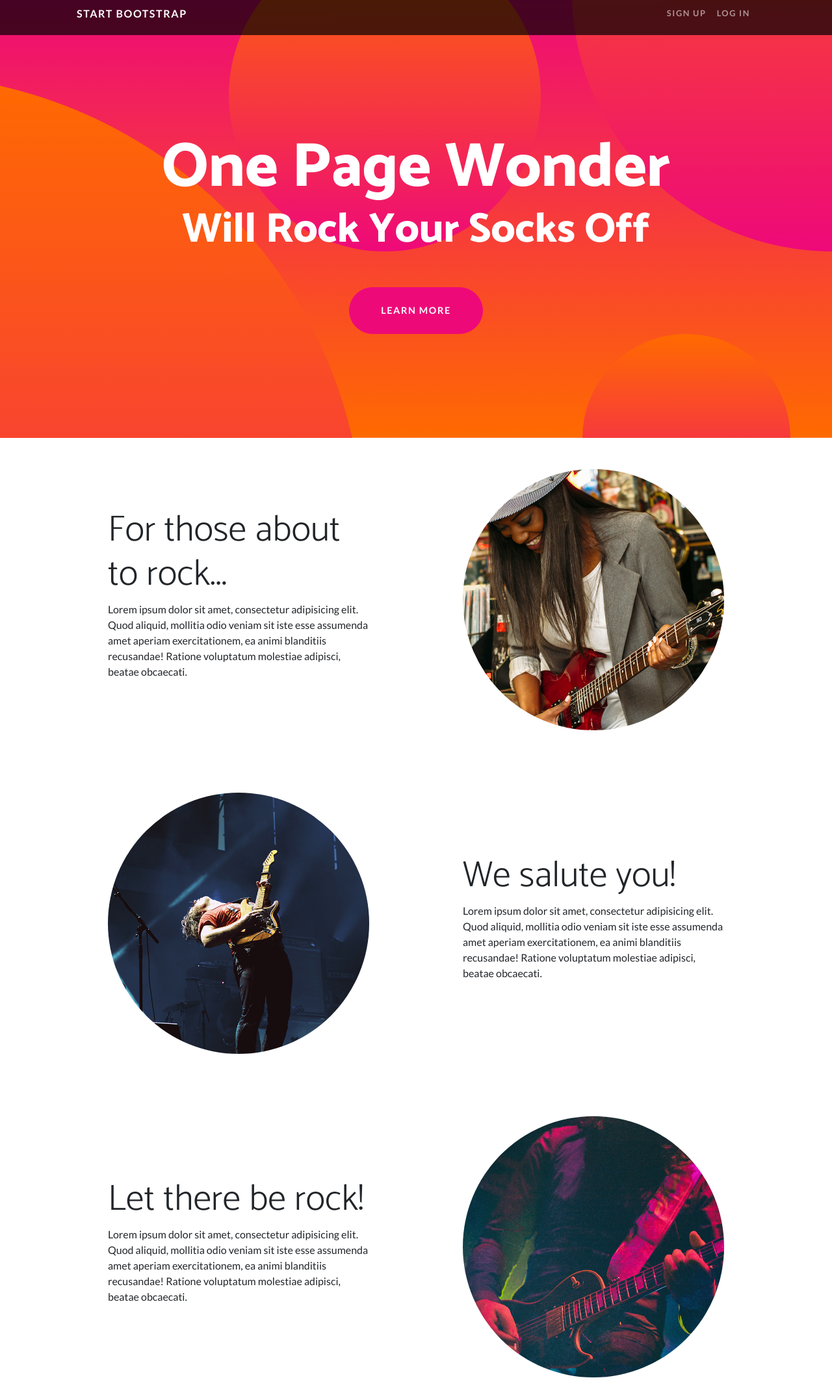
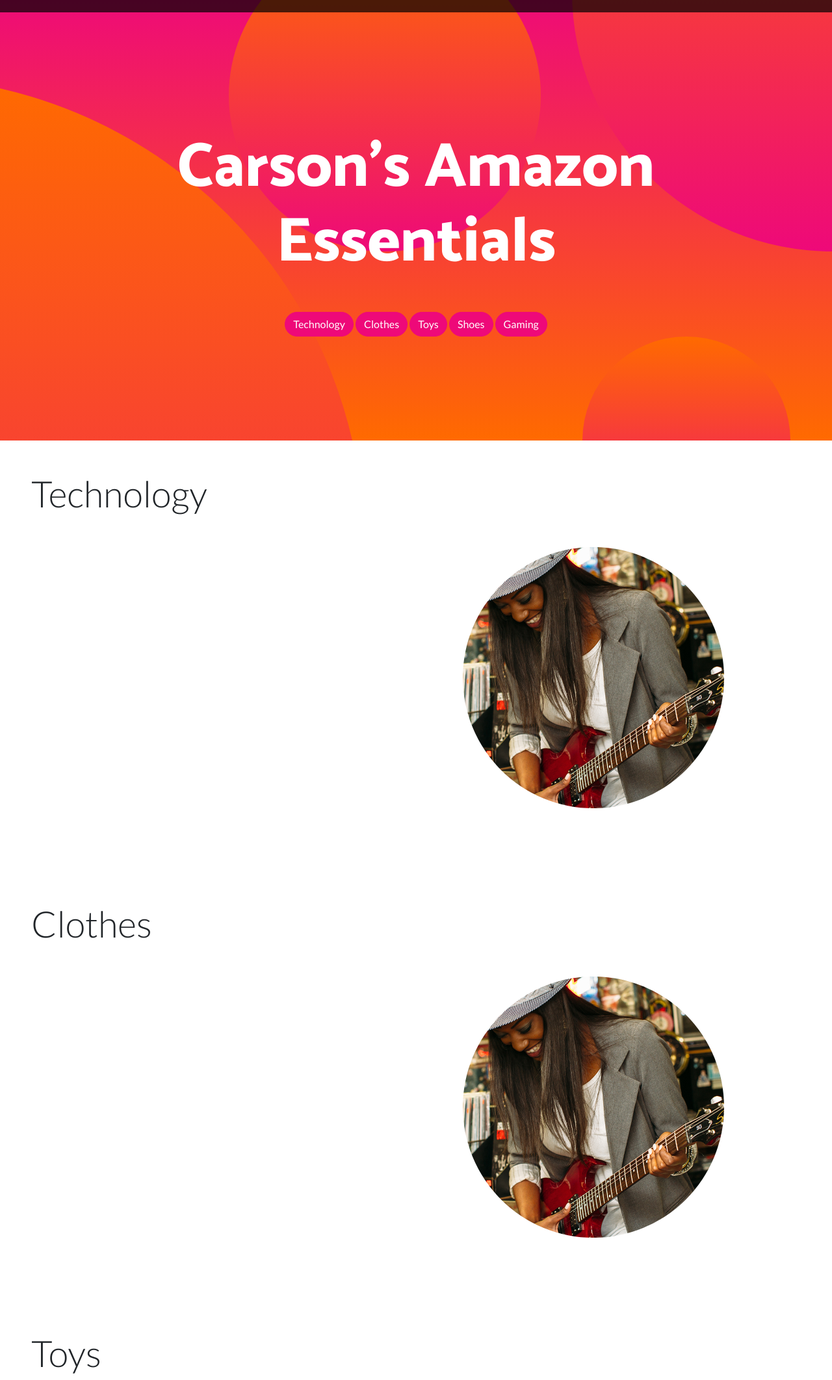
Before and after one commit to Carson51-IS/Online-Store, a plain HTML site: page index.html in a window 1280 px wide. Shown: the part 13-2137 px from the top of the page at 65% size. Drawn offline with nearby package versions, Linux system fonts and the light colour scheme.

Commit message:
Add files via upload

```diff
--- a/index.html
+++ b/index.html
@@ -5,7 +5,7 @@
         <meta name="viewport" content="width=device-width, initial-scale=1, shrink-to-fit=no" />
         <meta name="description" content="" />
         <meta name="author" content="" />
-        <title>One Page Wonder - Start Bootstrap Template</title>
+        <title>One Page Title - Start Bootstrap Template</title>
         <link rel="icon" type="image/x-icon" href="assets/favicon.ico" />
         <!-- Font Awesome icons (free version)-->
         <script src="https://use.fontawesome.com/releases/v6.3.0/js/all.js" crossorigin="anonymous"></script>
@@ -19,12 +19,9 @@
         <!-- Navigation-->
         <nav class="navbar navbar-expand-lg navbar-dark navbar-custom fixed-top">
             <div class="container px-5">
-                <a class="navbar-brand" href="#page-top">Start Bootstrap</a>
                 <button class="navbar-toggler" type="button" data-bs-toggle="collapse" data-bs-target="#navbarResponsive" aria-controls="navbarResponsive" aria-expanded="false" aria-label="Toggle navigation"><span class="navbar-toggler-icon"></span></button>
                 <div class="collapse navbar-collapse" id="navbarResponsive">
                     <ul class="navbar-nav ms-auto">
-                        <li class="nav-item"><a class="nav-link" href="#!">Sign Up</a></li>
-                        <li class="nav-item"><a class="nav-link" href="#!">Log In</a></li>
                     </ul>
                 </div>
             </div>
@@ -33,9 +30,12 @@
         <header class="masthead text-center text-white">
             <div class="masthead-content">
                 <div class="container px-5">
-                    <h1 class="masthead-heading mb-0">One Page Wonder</h1>
-                    <h2 class="masthead-subheading mb-0">Will Rock Your Socks Off</h2>
-                    <a class="btn btn-primary btn-xl rounded-pill mt-5" href="#scroll">Learn More</a>
+                    <h1 class="masthead-heading mb-0">Carson's Amazon Essentials</h1>
+                    <a class="btn btn-primary btn-l rounded-pill mt-5" href="#tech">Technology</a>
+                    <a class="btn btn-primary btn-l rounded-pill mt-5" href="#clothes">Clothes</a>
+                    <a class="btn btn-primary btn-l rounded-pill mt-5" href="#toys">Toys</a>
+                    <a class="btn btn-primary btn-l rounded-pill mt-5" href="#shoes">Shoes</a>
+                    <a class="btn btn-primary btn-l rounded-pill mt-5" href="#gaming">Gaming</a>
                 </div>
             </div>
             <div class="bg-circle-1 bg-circle"></div>
@@ -43,54 +43,82 @@
             <div class="bg-circle-3 bg-circle"></div>
             <div class="bg-circle-4 bg-circle"></div>
         </header>
+
         <!-- Content section 1-->
-        <section id="scroll">
+        <section id="tech">
+            <header class="display-4 p-5">Technology
                 <div class="container px-5">
                     <div class="row gx-5 align-items-center">
                         <div class="col-lg-6 order-lg-2">
                             <div class="p-5"><img class="img-fluid rounded-circle" src="assets/img/01.jpg" alt="..." /></div>
                         </div>
                         <div class="col-lg-6 order-lg-1">
-                        <div class="p-5">
-                            <h2 class="display-4">For those about to rock...</h2>
-                            <p>Lorem ipsum dolor sit amet, consectetur adipisicing elit. Quod aliquid, mollitia odio veniam sit iste esse assumenda amet aperiam exercitationem, ea animi blanditiis recusandae! Ratione voluptatum molestiae adipisci, beatae obcaecati.</p>
                         </div>
                     </div>
                 </div>
-            </div>
+            </header>
         </section>
+
         <!-- Content section 2-->
-        <section>
+        <section id="clothes">
+            <header class="display-4 p-5">Clothes
                 <div class="container px-5">
                     <div class="row gx-5 align-items-center">
-                    <div class="col-lg-6">
-                        <div class="p-5"><img class="img-fluid rounded-circle" src="assets/img/02.jpg" alt="..." /></div>
+                        <div class="col-lg-6 order-lg-2">
+                            <div class="p-5"><img class="img-fluid rounded-circle" src="assets/img/01.jpg" alt="..." /></div>
                         </div>
-                    <div class="col-lg-6">
-                        <div class="p-5">
-                            <h2 class="display-4">We salute you!</h2>
-                            <p>Lorem ipsum dolor sit amet, consectetur adipisicing elit. Quod aliquid, mollitia odio veniam sit iste esse assumenda amet aperiam exercitationem, ea animi blanditiis recusandae! Ratione voluptatum molestiae adipisci, beatae obcaecati.</p>
+                        <div class="col-lg-6 order-lg-1">
                         </div>
                     </div>
                 </div>
-            </div>
+            </header>
         </section>
+
         <!-- Content section 3-->
-        <section>
+        <section id="toys">
+            <header class="display-4 p-5">Toys
                 <div class="container px-5">
                     <div class="row gx-5 align-items-center">
                         <div class="col-lg-6 order-lg-2">
-                        <div class="p-5"><img class="img-fluid rounded-circle" src="assets/img/03.jpg" alt="..." /></div>
+                            <div class="p-5"><img class="img-fluid rounded-circle" src="assets/img/01.jpg" alt="..." /></div>
                         </div>
                         <div class="col-lg-6 order-lg-1">
-                        <div class="p-5">
-                            <h2 class="display-4">Let there be rock!</h2>
-                            <p>Lorem ipsum dolor sit amet, consectetur adipisicing elit. Quod aliquid, mollitia odio veniam sit iste esse assumenda amet aperiam exercitationem, ea animi blanditiis recusandae! Ratione voluptatum molestiae adipisci, beatae obcaecati.</p>
                         </div>
                     </div>
                 </div>
+            </header>
+        </section>
+
+        <!-- content section 4 -->
+        <section id="shoes">
+            <header class="display-4 p-5">Shoes
+                <div class="container px-5">
+                    <div class="row gx-5 align-items-center">
+                        <div class="col-lg-6 order-lg-2">
+                            <div class="p-5"><img class="img-fluid rounded-circle" src="assets/img/01.jpg" alt="..." /></div>
                         </div>
+                        <div class="col-lg-6 order-lg-1">
+                        </div>
+                    </div>
+                </div>
+            </header>
         </section>
+
+        <!-- content section 5 -->
+        <section id="gaming">
+            <header class="display-4 p-5">Gaming
+                <div class="container px-5">
+                    <div class="row gx-5 align-items-center">
+                        <div class="col-lg-6 order-lg-2">
+                            <div class="p-5"><img class="img-fluid rounded-circle" src="assets/img/01.jpg" alt="..." /></div>
+                        </div>
+                        <div class="col-lg-6 order-lg-1">
+                        </div>
+                    </div>
+                </div>
+            </header>
+        </section>
+
         <!-- Footer-->
         <footer class="py-5 bg-black">
             <div class="container px-5"><p class="m-0 text-center text-white small">Copyright &copy; Your Website 2023</p></div>
```
Lines whose indentation alone changed are shown as unchanged.
